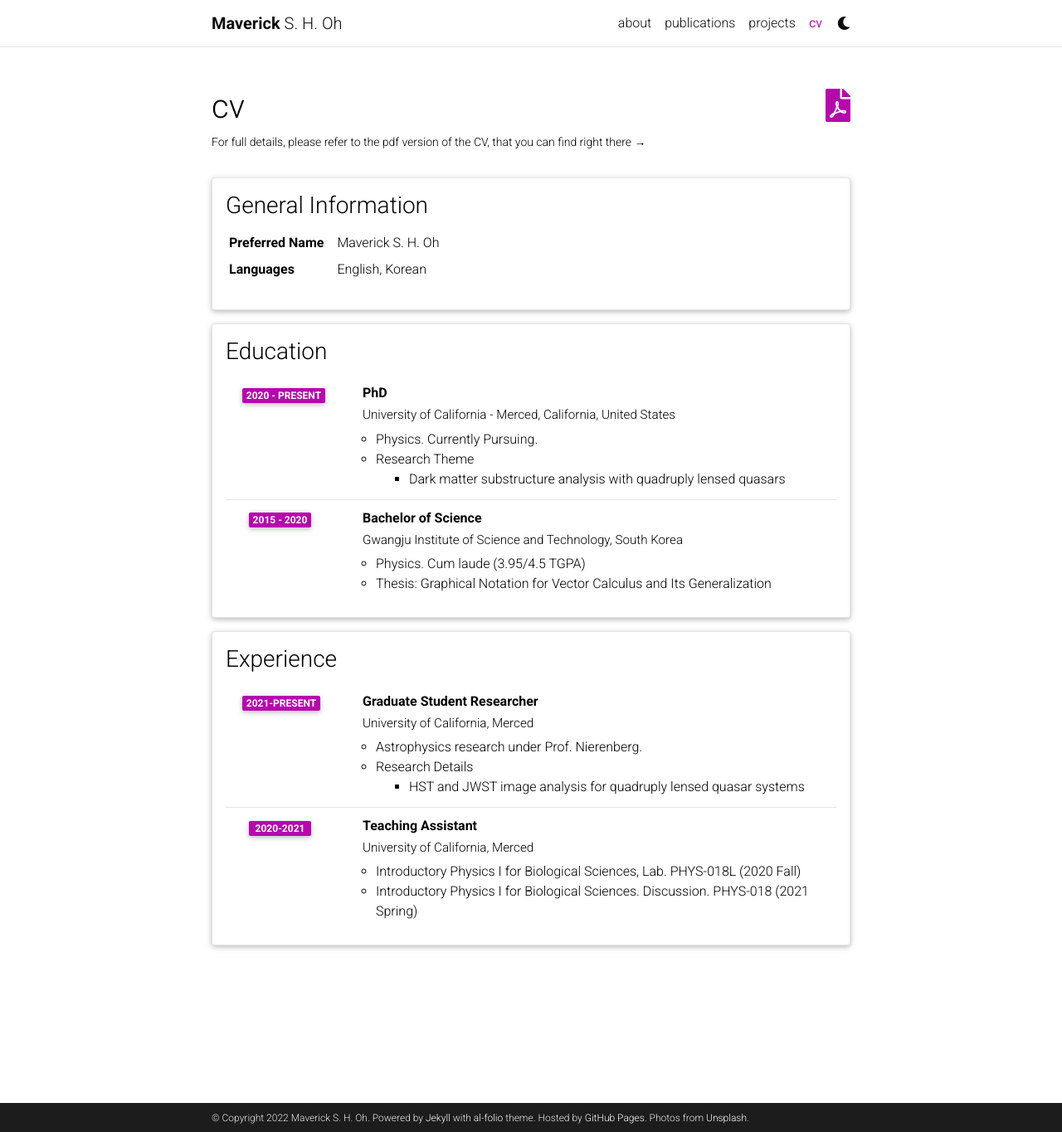
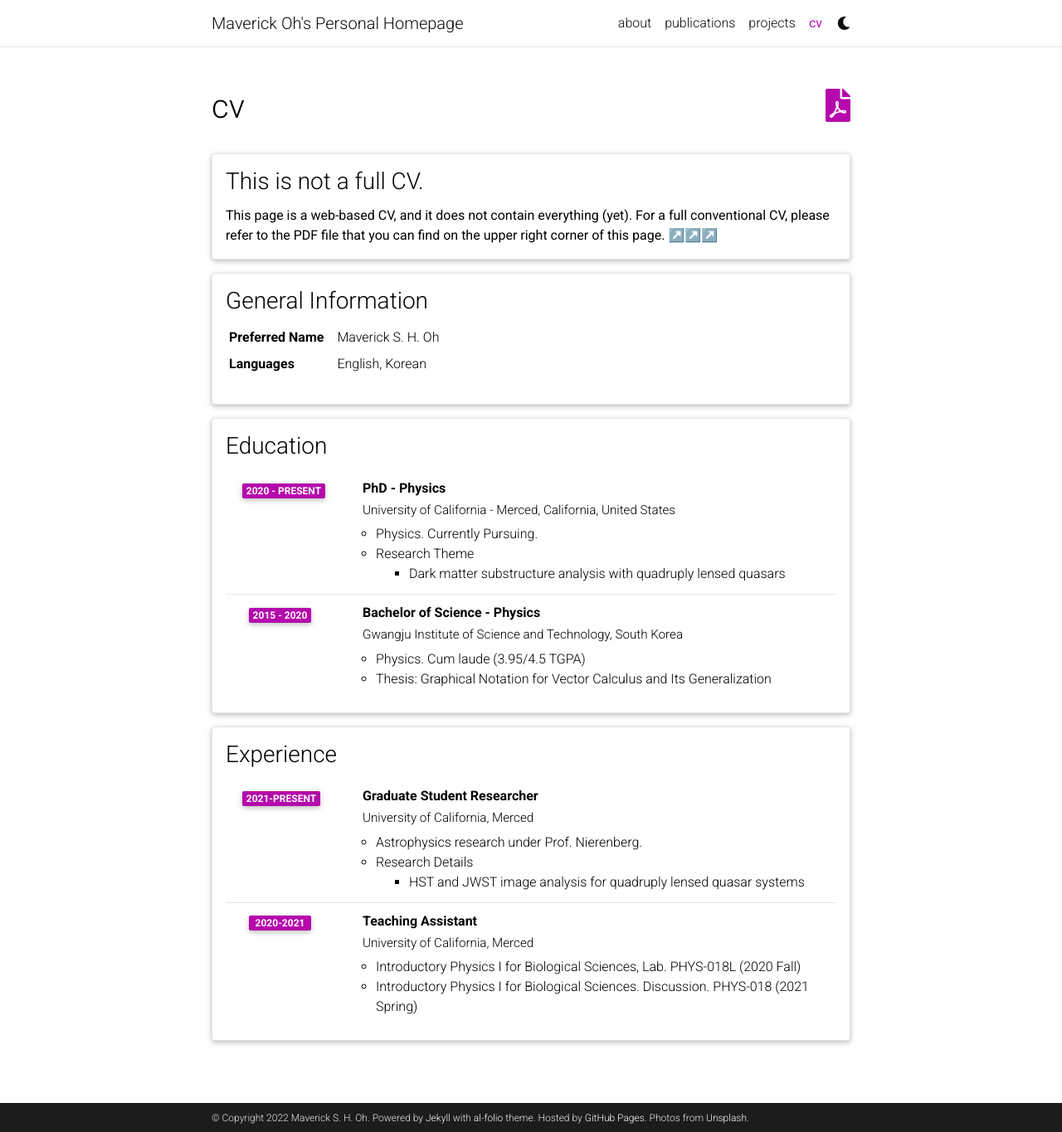
Before and after one commit to Maverick-Oh/Maverick-Oh.github.io, a Jekyll site: the page built from _pages/cv.md, in a window 1280 px wide and 1365 px high. Shown: the whole window at 83% size. Built offline with Jekyll 4.4.1, drawn with Linux system fonts in a browser that asks for light colours; full-size pictures stand in for the smaller copies a plugin makes; comment, search, counter and statistics services are not loaded; a style sheet for code colours, icons or effects is not loaded.

```diff
--- a/_config.yml
+++ b/_config.yml
@@ -2,11 +2,11 @@
 # Site settings
 # -----------------------------------------------------------------------------
 
-title: blank # the website title (if blank, full name will be used instead)
+title: Maverick Oh's Personal Homepage # the website title (if blank, full name will be used instead)
 first_name: Maverick
 middle_name: S. H.
 last_name: Oh
-email: maverick.sh.oh@gmail.com
+email: maverick.sh.oh+homepage_inquiry@gmail.com
 description: > # the ">" symbol means to ignore newlines until "footer_text:"
   A simple, whitespace theme for academics. Based on [*folio](https://github.com/bogoli/-folio) design.
 footer_text: >
@@ -260,7 +260,7 @@ scholar:
 filtered_bibtex_keywords: [abbr, abstract, arxiv, bibtex_show, html, pdf, selected, supp, blog, code, poster, slides, website, preview, altmetric]
 
 # Maximum number of authors to be shown for each publication (more authors are visible on click)
-max_author_limit: 3  # leave blank to always show all authors
+max_author_limit: 10  # leave blank to always show all authors
 more_authors_animation_delay: 10  # more authors are revealed on click using animation; smaller delay means faster animation
 
 
--- a/_data/cv.yml
+++ b/_data/cv.yml
@@ -1,3 +1,8 @@
+- title: This is not a full CV.
+  type:
+  contents:
+    - This page is a web-based CV, and it does not contain everything (yet). For a full conventional CV, please refer to the PDF file that you can find on the upper right corner of this page. ↗️↗️↗️
+
 - title: General Information
   type: map
   contents:
@@ -9,7 +14,7 @@
 - title: Education
   type: time_table
   contents:
-    - title: PhD
+    - title: PhD - Physics
       institution: University of California - Merced, California, United States
       year: 2020 - Present
       description:
@@ -17,7 +22,7 @@
         - title: Research Theme
           contents:
             - Dark matter substructure analysis with quadruply lensed quasars
-    - title: Bachelor of Science
+    - title: Bachelor of Science - Physics
       institution: Gwangju Institute of Science and Technology, South Korea
       year: 2015 - 2020
       description:
--- a/_pages/cv.md
+++ b/_pages/cv.md
@@ -2,7 +2,7 @@
 layout: cv
 permalink: /cv/
 title: cv
-description: For full details, please refer to the pdf version of the CV, that you can find right there →
+description:
 nav: true
 nav_order: 4
 cv_pdf: CV_of_Maverick_Sang_Hyun_Oh.pdf
```
Also changed, not shown: _bibliography/papers.bib (+6 -0 lines), _data/coauthors.yml (+8 -10 lines), _pages/publications.md (+1 -1 lines), assets/img/publication_preview/bs_thesis_movie.gif (added), assets/img/publication_preview/dl_cm_movie.gif (added), assets/img/publication_preview/graphical_notation_movie.gif (added), assets/img/publication_preview/graphical_notation_supp_movie.gif (added), assets/img/publication_preview/x-ray_movie.gif (added), assets/img/publication_preview/yi-sang_movie.gif (added).
